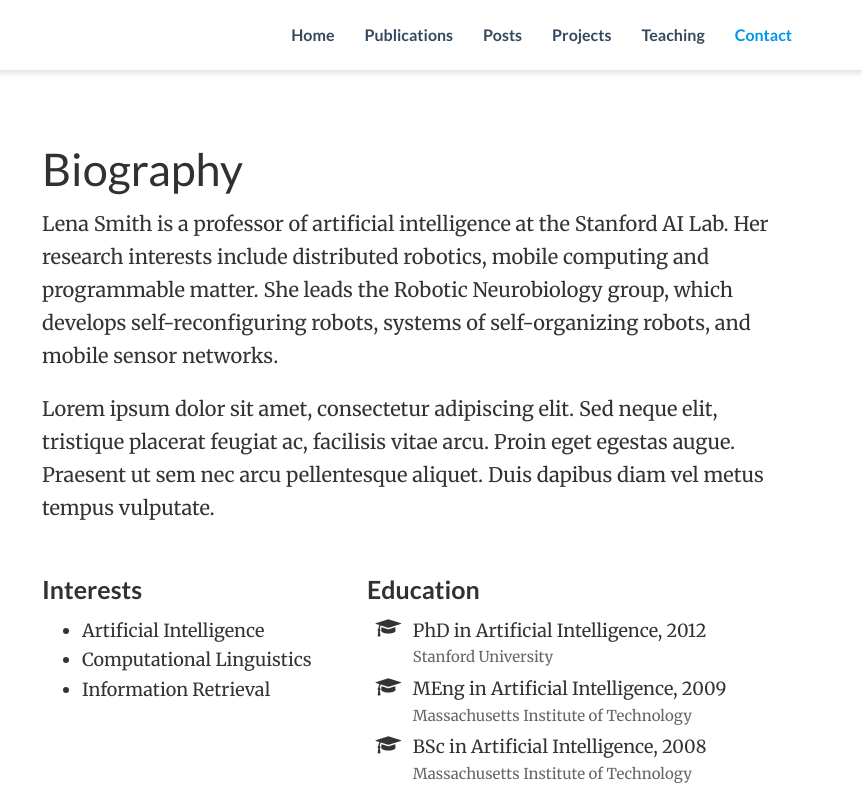
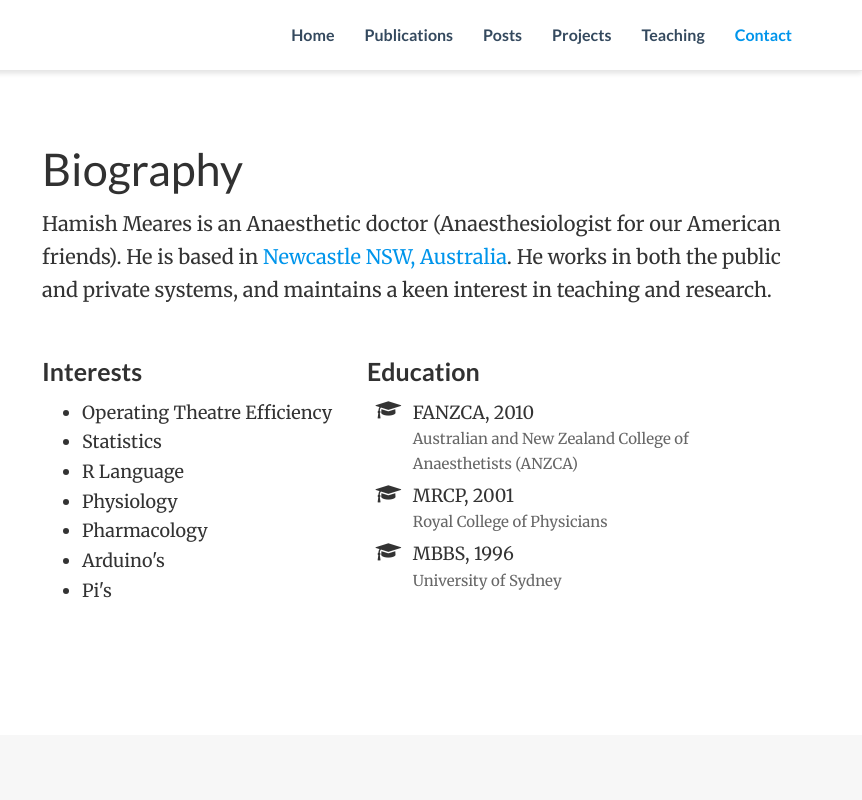
Before and after one commit to HamishMeares/HamishMeares.github.io, a plain HTML site: page index.html in a window 1280 px wide. Shown: the top 800 px of the page, 418-1280 px from the left. Drawn offline with nearby package versions, Linux system fonts and the light colour scheme; some icons are missing.

Commit message:
Re-build website

```diff
--- a/index.html
+++ b/index.html
@@ -226,9 +226,7 @@
 
 <h1 id="biography">Biography</h1>
 
-<p>Lena Smith is a professor of artificial intelligence at the Stanford AI Lab. Her research interests include distributed robotics, mobile computing and programmable matter. She leads the Robotic Neurobiology group, which develops self-reconfiguring robots, systems of self-organizing robots, and mobile sensor networks.</p>
-
-<p>Lorem ipsum dolor sit amet, consectetur adipiscing elit. Sed neque elit, tristique placerat feugiat ac, facilisis vitae arcu. Proin eget egestas augue. Praesent ut sem nec arcu pellentesque aliquet. Duis dapibus diam vel metus tempus vulputate.</p>
+<p>Hamish Meares is an Anaesthetic doctor (Anaesthesiologist for our American friends). He is based in <a href="https://en.wikipedia.org/wiki/Newcastle,_New_South_Wales" target="_blank">Newcastle NSW, Australia</a>. He works in both the public and private systems, and maintains a keen interest in teaching and research.</p>
 
 
     <div class="row">
@@ -238,11 +236,19 @@
         <h3>Interests</h3>
         <ul class="ul-interests">
 
-          <li>Artificial Intelligence</li>
+          <li>Operating Theatre Efficiency</li>
 
-          <li>Computational Linguistics</li>
+          <li>Statistics</li>
 
-          <li>Information Retrieval</li>
+          <li>R Language</li>
+
+          <li>Physiology</li>
+
+          <li>Pharmacology</li>
+
+          <li>Arduino&#39;s</li>
+
+          <li>Pi&#39;s</li>
 
         </ul>
       </div>
@@ -256,24 +262,24 @@
           <li>
             <i class="fa-li fa fa-graduation-cap"></i>
             <div class="description">
-              <p class="course">PhD in Artificial Intelligence, 2012</p>
-              <p class="institution">Stanford University</p>
+              <p class="course">FANZCA, 2010</p>
+              <p class="institution">Australian and New Zealand College of Anaesthetists (ANZCA)</p>
             </div>
           </li>
 
           <li>
             <i class="fa-li fa fa-graduation-cap"></i>
             <div class="description">
-              <p class="course">MEng in Artificial Intelligence, 2009</p>
-              <p class="institution">Massachusetts Institute of Technology</p>
+              <p class="course">MRCP, 2001</p>
+              <p class="institution">Royal College of Physicians</p>
             </div>
           </li>
 
           <li>
             <i class="fa-li fa fa-graduation-cap"></i>
             <div class="description">
-              <p class="course">BSc in Artificial Intelligence, 2008</p>
-              <p class="institution">Massachusetts Institute of Technology</p>
+              <p class="course">MBBS, 1996</p>
+              <p class="institution">University of Sydney</p>
             </div>
           </li>
 
```
